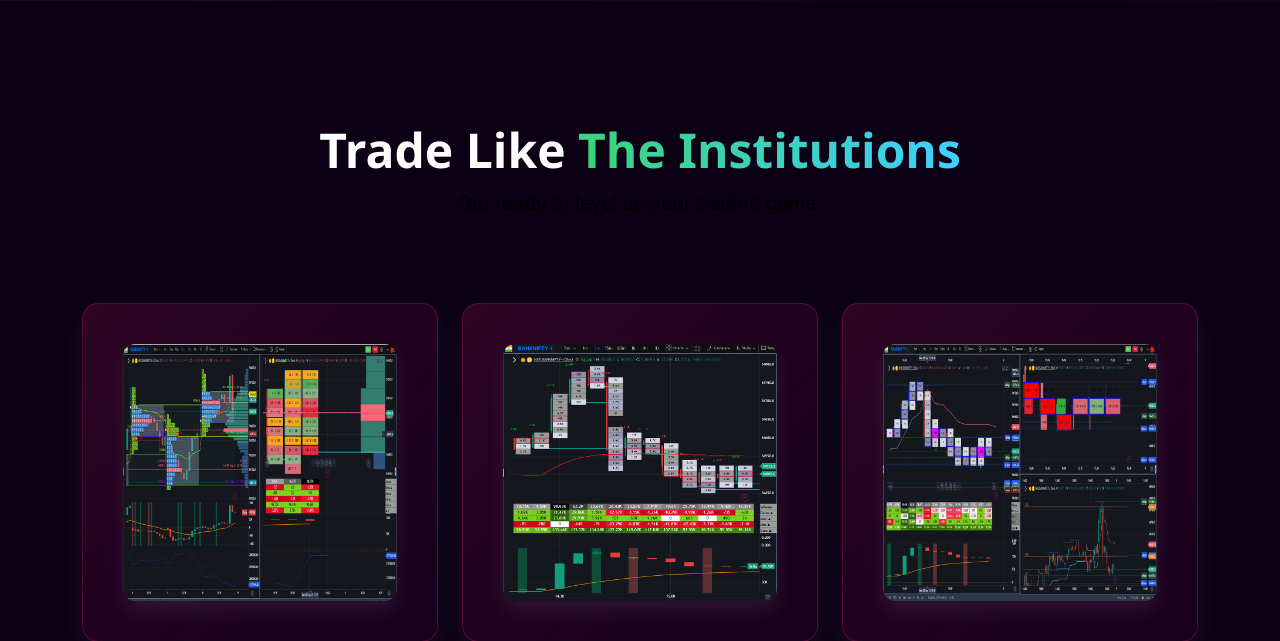
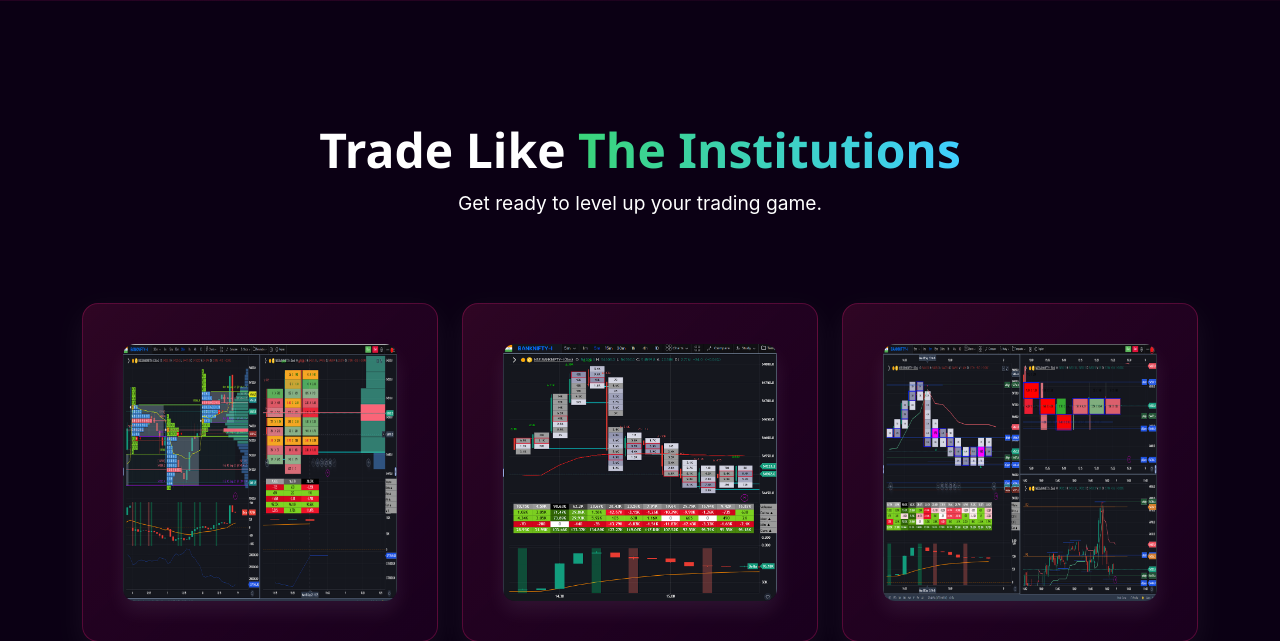
Before and after one commit to vishaljadavtech/tradingvidhyalay, a PHP site: page / in a window 1280 px wide. Shown: the part 813-1454 px from the top of the page. Run offline with PHP 8.4, Linux system fonts and the light colour scheme.

Commit message:
Update main.css

```diff
--- a/assets/css/main.css
+++ b/assets/css/main.css
@@ -4002,12 +4002,10 @@ section,
 
 .hero-section p {
   font-size: 1.2rem;
-  color: black;
+  color: white;
   margin-top: 10px;
   text-align: center;
 }
-
-
 
 .idea-box {
   background: var(--brand-dark);
```
